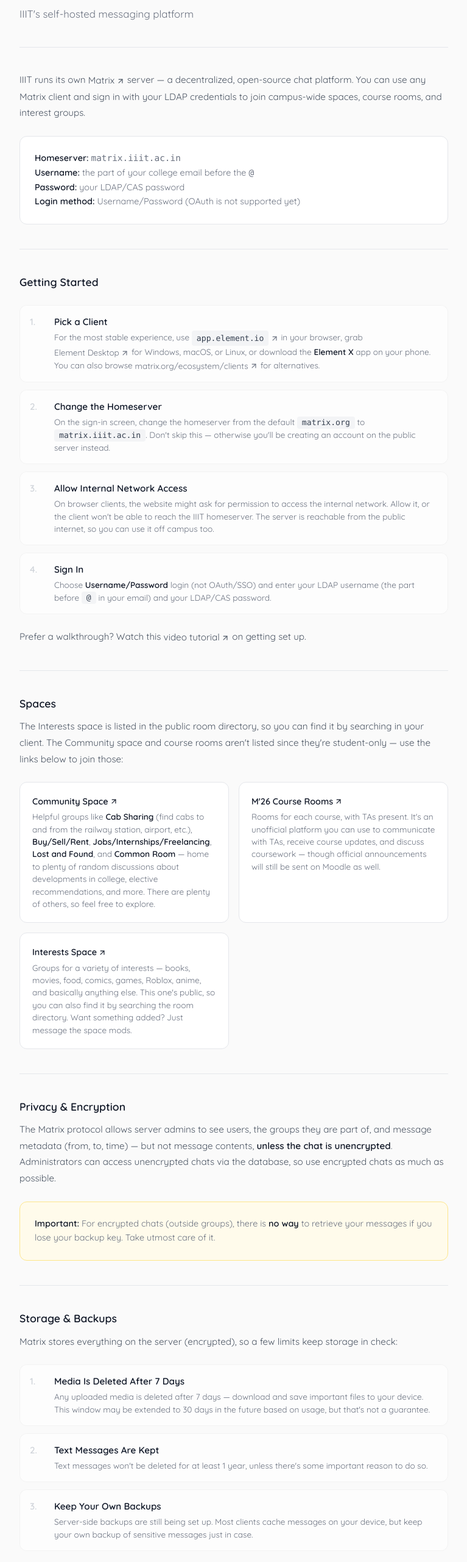
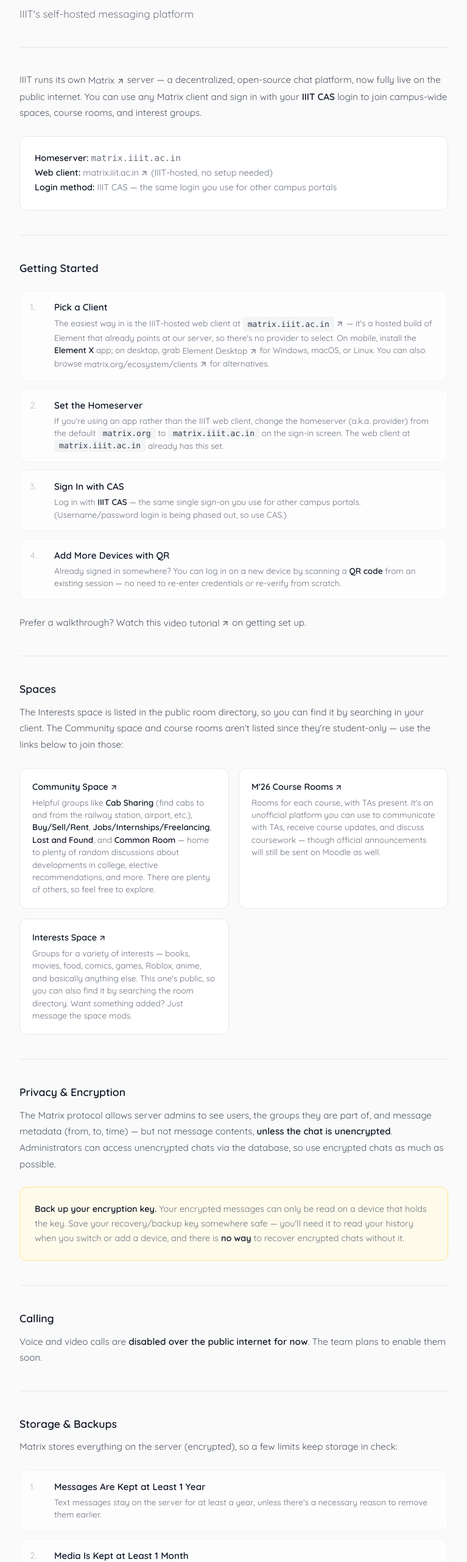
Before and after one commit to sanyamseac/itp, a SvelteKit app: page /matrix in a window 1280 px wide. Shown: the part 171-2732 px from the top of the page at 61% size, without its empty margins (256-1023 px from the left). Built offline with nearby package versions, Linux system fonts and the light colour scheme.

Commit message:
Updated Matrix instructions

```diff
--- a/src/routes/+page.svelte
+++ b/src/routes/+page.svelte
@@ -28,7 +28,7 @@
 		{
 			slug: 'matrix',
 			title: 'Matrix Chat',
-			redirectUrl: 'https://app.element.io',
+			redirectUrl: 'https://matrix.iiit.ac.in',
 			gradient: 'from-green-50 via-emerald-50/50 to-teal-50',
 			viewName: 'card-matrix'
 		},
--- a/src/routes/matrix/+page.svelte
+++ b/src/routes/matrix/+page.svelte
@@ -3,13 +3,13 @@
 	import { ArrowLeft, ArrowUpRight } from '@lucide/svelte';
 
 	function openElement() {
-		window.open('https://app.element.io', '_blank', 'noopener,noreferrer');
+		window.open('https://matrix.iiit.ac.in', '_blank', 'noopener,noreferrer');
 	}
 </script>
 
 <svelte:head>
 	<title>Matrix | IIIT Hyderabad Intro to Portals Guide</title>
-	<meta name="description" content="IIIT Hyderabad's self-hosted Matrix chat server — sign in with LDAP, join community spaces, course rooms, and interest groups." />
+	<meta name="description" content="IIIT Hyderabad's self-hosted Matrix chat server — sign in with IIIT CAS, join community spaces, course rooms, and interest groups." />
 </svelte:head>
 
 <div class="detail-overlay" style="view-transition-name: card-matrix">
@@ -25,17 +25,16 @@
 
 		<p>
 			IIIT runs its own <a href="https://matrix.org" target="_blank" rel="noopener noreferrer" class="inline-link">Matrix <ArrowUpRight size={14} /></a>
-			server — a decentralized, open-source chat platform. You can use any Matrix client
-			and sign in with your LDAP credentials to join campus-wide spaces, course rooms,
-			and interest groups.
+			server — a decentralized, open-source chat platform, now fully live on the public
+			internet. You can use any Matrix client and sign in with your <strong>IIIT CAS</strong>
+			login to join campus-wide spaces, course rooms, and interest groups.
 		</p>
 
 		<div class="info-box">
 			<p>
 				<strong>Homeserver:</strong> <code>matrix.iiit.ac.in</code><br />
-				<strong>Username:</strong> the part of your college email before the <code>@</code><br />
-				<strong>Password:</strong> your LDAP/CAS password<br />
-				<strong>Login method:</strong> Username/Password (OAuth is not supported yet)
+				<strong>Web client:</strong> <a href="https://matrix.iiit.ac.in" target="_blank" rel="noopener noreferrer" class="inline-link">matrix.iiit.ac.in <ArrowUpRight size={14} /></a> (IIIT-hosted, no setup needed)<br />
+				<strong>Login method:</strong> IIIT CAS — the same login you use for other campus portals
 			</p>
 		</div>
 
@@ -47,18 +46,19 @@
 			<li class="step-item">
 				<div class="step-title">Pick a Client</div>
 				<div class="step-desc">
-					For the most stable experience, use
-					<a href="https://app.element.io" target="_blank" rel="noopener noreferrer" class="inline-link">
-						<code>app.element.io</code>
+					The easiest way in is the IIIT-hosted web client at
+					<a href="https://matrix.iiit.ac.in" target="_blank" rel="noopener noreferrer" class="inline-link">
+						<code>matrix.iiit.ac.in</code>
 						<ArrowUpRight size={14} />
 					</a>
-					in your browser, grab
+					— it's a hosted build of Element that already points at our server, so there's no
+					provider to select. On mobile, install the <strong>Element X</strong> app; on desktop,
+					grab
 					<a href="https://element.io/download" target="_blank" rel="noopener noreferrer" class="inline-link">
 						Element Desktop
 						<ArrowUpRight size={14} />
 					</a>
-					for Windows, macOS, or Linux, or download the <strong>Element X</strong> app on your
-					phone. You can also browse
+					for Windows, macOS, or Linux. You can also browse
 					<a href="https://matrix.org/ecosystem/clients" target="_blank" rel="noopener noreferrer" class="inline-link">
 						matrix.org/ecosystem/clients
 						<ArrowUpRight size={14} />
@@ -67,26 +67,26 @@
 				</div>
 			</li>
 			<li class="step-item">
-				<div class="step-title">Change the Homeserver</div>
+				<div class="step-title">Set the Homeserver</div>
 				<div class="step-desc">
-					On the sign-in screen, change the homeserver from the default
-					<code>matrix.org</code> to <code>matrix.iiit.ac.in</code>. Don't skip this — otherwise
-					you'll be creating an account on the public server instead.
+					If you're using an app rather than the IIIT web client, change the homeserver (a.k.a.
+					provider) from the default <code>matrix.org</code> to <code>matrix.iiit.ac.in</code> on
+					the sign-in screen. The web client at <code>matrix.iiit.ac.in</code> already has this set.
 				</div>
 			</li>
 			<li class="step-item">
-				<div class="step-title">Allow Internal Network Access</div>
+				<div class="step-title">Sign In with CAS</div>
 				<div class="step-desc">
-					On browser clients, the website might ask for permission to access the internal
-					network. Allow it, or the client won't be able to reach the IIIT homeserver. The
-					server is reachable from the public internet, so you can use it off campus too.
+					Log in with <strong>IIIT CAS</strong> — the same single sign-on you use for other campus
+					portals. (Username/password login is being phased out, so use CAS.)
 				</div>
 			</li>
 			<li class="step-item">
-				<div class="step-title">Sign In</div>
+				<div class="step-title">Add More Devices with QR</div>
 				<div class="step-desc">
-					Choose <strong>Username/Password</strong> login (not OAuth/SSO) and enter your LDAP
-					username (the part before <code>@</code> in your email) and your LDAP/CAS password.
+					Already signed in somewhere? You can log in on a new device by scanning a
+					<strong>QR code</strong> from an existing session — no need to re-enter credentials or
+					re-verify from scratch.
 				</div>
 			</li>
 		</ol>
@@ -112,7 +112,7 @@
 		<div class="domain-grid">
 			<div class="domain-card">
 				<h3>
-					<a href="https://matrix.to/#/#community:matrix.iiit.ac.in" target="_blank" rel="noopener noreferrer" class="inline-link">
+					<a href="https://matrix.iiit.ac.in/share/#/#community:matrix.iiit.ac.in" target="_blank" rel="noopener noreferrer" class="inline-link">
 						Community Space <ArrowUpRight size={14} />
 					</a>
 				</h3>
@@ -126,7 +126,7 @@
 			</div>
 			<div class="domain-card">
 				<h3>
-					<a href="https://matrix.to/#/#m26-courses:matrix.iiit.ac.in" target="_blank" rel="noopener noreferrer" class="inline-link">
+					<a href="https://matrix.iiit.ac.in/share/#/#m26-courses:matrix.iiit.ac.in" target="_blank" rel="noopener noreferrer" class="inline-link">
 						M'26 Course Rooms <ArrowUpRight size={14} />
 					</a>
 				</h3>
@@ -138,7 +138,7 @@
 			</div>
 			<div class="domain-card">
 				<h3>
-					<a href="https://matrix.to/#/#interests:matrix.iiit.ac.in" target="_blank" rel="noopener noreferrer" class="inline-link">
+					<a href="https://matrix.iiit.ac.in/share/#/#interests:matrix.iiit.ac.in" target="_blank" rel="noopener noreferrer" class="inline-link">
 						Interests Space <ArrowUpRight size={14} />
 					</a>
 				</h3>
@@ -162,10 +162,20 @@
 
 		<div class="info-box" style="border-color: #fde68a; background: #fffbeb;">
 			<p>
-				<strong>Important:</strong> For encrypted chats (outside groups), there is <strong>no way</strong>
-				to retrieve your messages if you lose your backup key. Take utmost care of it.
+				<strong>Back up your encryption key.</strong> Your encrypted messages can only be read on a
+				device that holds the key. Save your recovery/backup key somewhere safe — you'll need it to
+				read your history when you switch or add a device, and there is <strong>no way</strong> to
+				recover encrypted chats without it.
 			</p>
 		</div>
+
+		<div class="section-divider"></div>
+
+		<h2>Calling</h2>
+		<p>
+			Voice and video calls are <strong>disabled over the public internet for now</strong>. The
+			team plans to enable them soon.
+		</p>
 
 		<div class="section-divider"></div>
 
@@ -174,25 +184,25 @@
 
 		<ol class="step-list">
 			<li class="step-item">
-				<div class="step-title">Media Is Deleted After 7 Days</div>
+				<div class="step-title">Messages Are Kept at Least 1 Year</div>
 				<div class="step-desc">
-					Any uploaded media is deleted after 7 days — download and save important files to
-					your device. This window may be extended to 30 days in the future based on usage,
-					but that's not a guarantee.
+					Text messages stay on the server for at least a year, unless there's a necessary
+					reason to remove them earlier.
 				</div>
 			</li>
 			<li class="step-item">
-				<div class="step-title">Text Messages Are Kept</div>
+				<div class="step-title">Media Is Kept at Least 1 Month</div>
 				<div class="step-desc">
-					Text messages won't be deleted for at least 1 year, unless there's some important
-					reason to do so.
+					Uploaded media is kept for at least a month before it may be deleted — download and
+					save important files to your device so you don't lose them.
 				</div>
 			</li>
 			<li class="step-item">
-				<div class="step-title">Keep Your Own Backups</div>
+				<div class="step-title">Backups &amp; Reporting Issues</div>
 				<div class="step-desc">
-					Server-side backups are still being set up. Most clients cache messages on your
-					device, but keep your own backup of sensitive messages just in case.
+					There are a few message backups on the server, and cloud backups are in the works.
+					There's <strong>no media backup planned</strong> for now. If you notice a message
+					issue, report it within <strong>2 hours</strong> so the team can recover it easily.
 				</div>
 			</li>
 		</ol>
@@ -207,11 +217,11 @@
 
 		<div style="margin-top: 2rem; display: flex; flex-direction: column; align-items: flex-start;">
 			<button class="cta-btn" onclick={openElement}>
-				Open Element Web
+				Open IIIT Matrix
 				<ArrowUpRight size={16} />
 			</button>
 			<p style="margin-top: 0.5rem; font-size: 0.8rem; color: #9ca3af;">
-				Opens app.element.io in a new tab
+				Opens matrix.iiit.ac.in in a new tab
 			</p>
 		</div>
 	</div>
```
